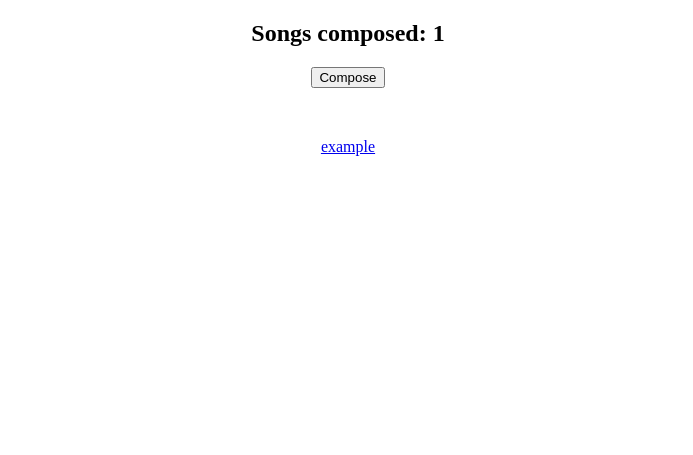
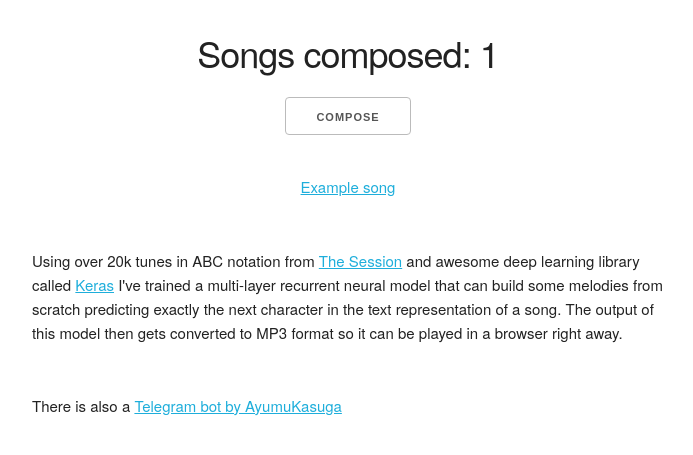
Before and after one commit to zhebrak/neural_composer, a Django app: template composer/templates/composer/index.html in a window 1280 px wide. Shown: the top 455 px of the page, without its empty margins (292-985 px from the left). Run offline with Django 3.2, Linux system fonts and the light colour scheme; the template is opened without the code that fills it: most values are stand-ins (such as "Sample title", 1, 10 or a date in 2020).

Commit message:
minor tweaks

```diff
--- a/composer/settings.py
+++ b/composer/settings.py
@@ -17,4 +17,4 @@ MODEL_CHARS_PATH = os.path.join(MODEL_CONF_DIR, 'chars.txt')
 MODEL_ARC_PATH = os.path.join(MODEL_CONF_DIR, MODEL_ARC_FILE)
 MODEL_WEIGHTS_PATH = os.path.join(MODEL_CONF_DIR, 'model_weights_34.h5')
 
-SONG_STORE_PATH = '/tmp/composer/media/'
+SONG_STORE_PATH = '/opt/composer/media/'
--- a/composer/templates/composer/index.html
+++ b/composer/templates/composer/index.html
@@ -3,14 +3,24 @@
 <head>
     <meta charset="UTF-8">
     <title>Neural Composer</title>
+    <link rel="stylesheet" href="https://cdnjs.cloudflare.com/ajax/libs/skeleton/2.0.4/skeleton.min.css">
 </head>
 <body>
 
-<div style="text-align: center;">
-    <h2>Songs composed: {{ song_count }}</h2>
+<div style="margin: 30px auto; width: 50%; text-align: center;">
+    <h3>Songs composed: {{ song_count }}</h3>
     <a href="{% url 'composer_compose_song' %}"><button>Compose</button></a>
-    <div style="margin-top: 50px;">
-        <a href="/composer/song/a074e40c35/">example</a>
+    <div style="margin-top: 30px;">
+        <a href="/composer/song/a074e40c35/">Example song</a>
+    </div>
+    <div style="text-align: left; margin-top: 50px;">
+        <p>
+            Using over 20k tunes in ABC notation from <a href="https://thesession.org/">The Session</a> and awesome deep learning library called <a target="_blank" href="https://github.com/fchollet/keras">Keras</a> I've trained a multi-layer recurrent neural model that can build some melodies from scratch predicting exactly the next character in the text representation of a song. The output of this model then gets converted to MP3 format so it can be played in a browser right away.
+        </p>
+        </br>
+        <p>
+            There is also a <a target="_blank" href="https://telegram.me/SongComposerBot">Telegram bot by AyumuKasuga</a>
+        </p>
     </div>
 </div>
 
--- a/composer/templates/composer/song.html
+++ b/composer/templates/composer/song.html
@@ -3,8 +3,10 @@
 <head>
     <meta charset="UTF-8">
     <title>Song</title>
+    <link rel="stylesheet" href="https://cdnjs.cloudflare.com/ajax/libs/skeleton/2.0.4/skeleton.min.css">
 </head>
 <body>
+    <div style="margin: 0 auto; width: 50%;">
         {% if song.is_composed %}
             <pre>{{ song.song|safe }}</pre>
             <audio controls>
@@ -14,6 +16,6 @@
         {% else %}
             Composing...
         {% endif %}
-
+    </div>
 </body>
 </html>
```
Also changed, not shown: composer/composer.py (+5 -5 lines), composer/trainer.py (+5 -5 lines), composer/admin.py (line endings or trailing spaces). Lines whose indentation alone changed are shown as unchanged.
